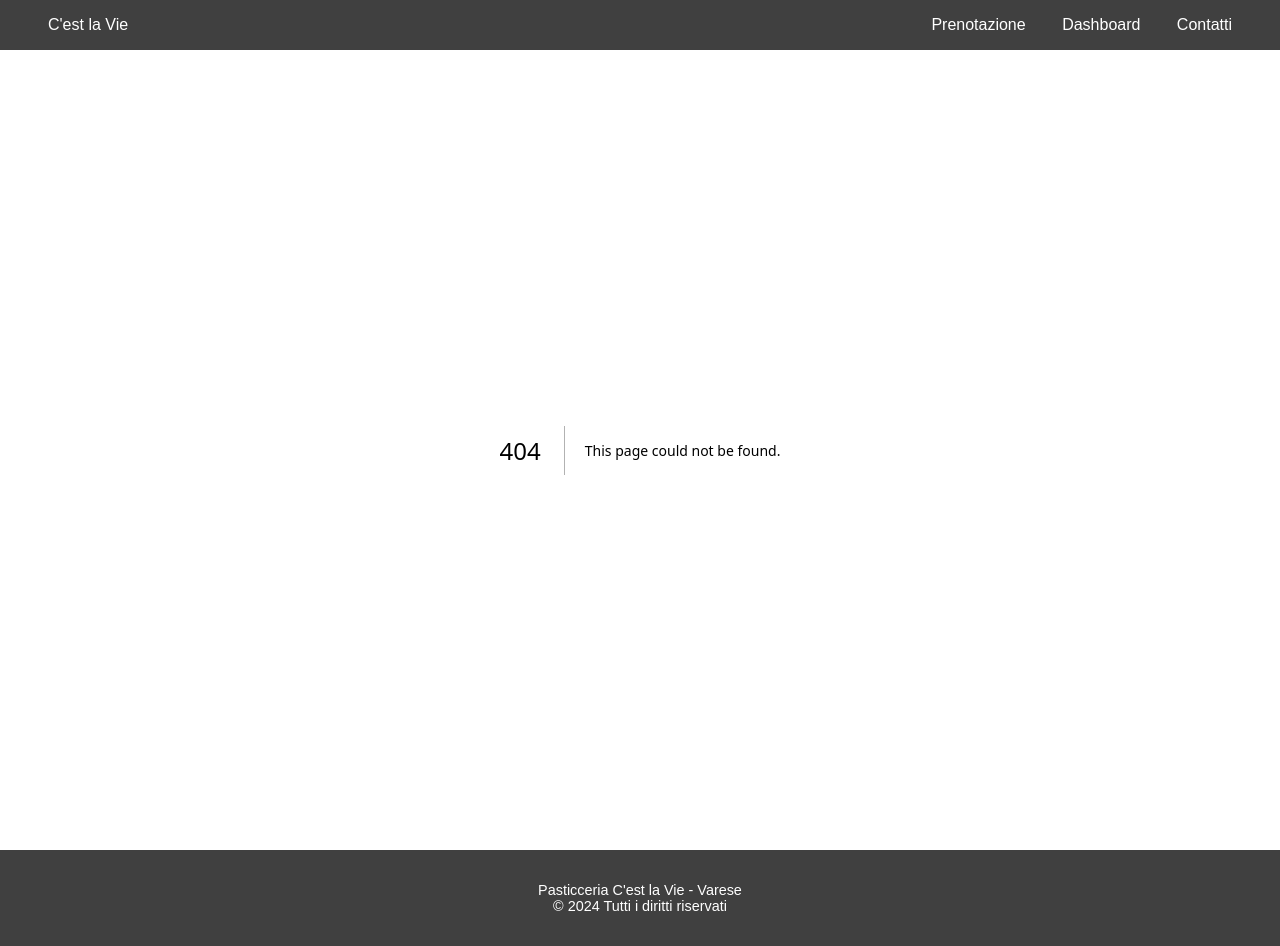
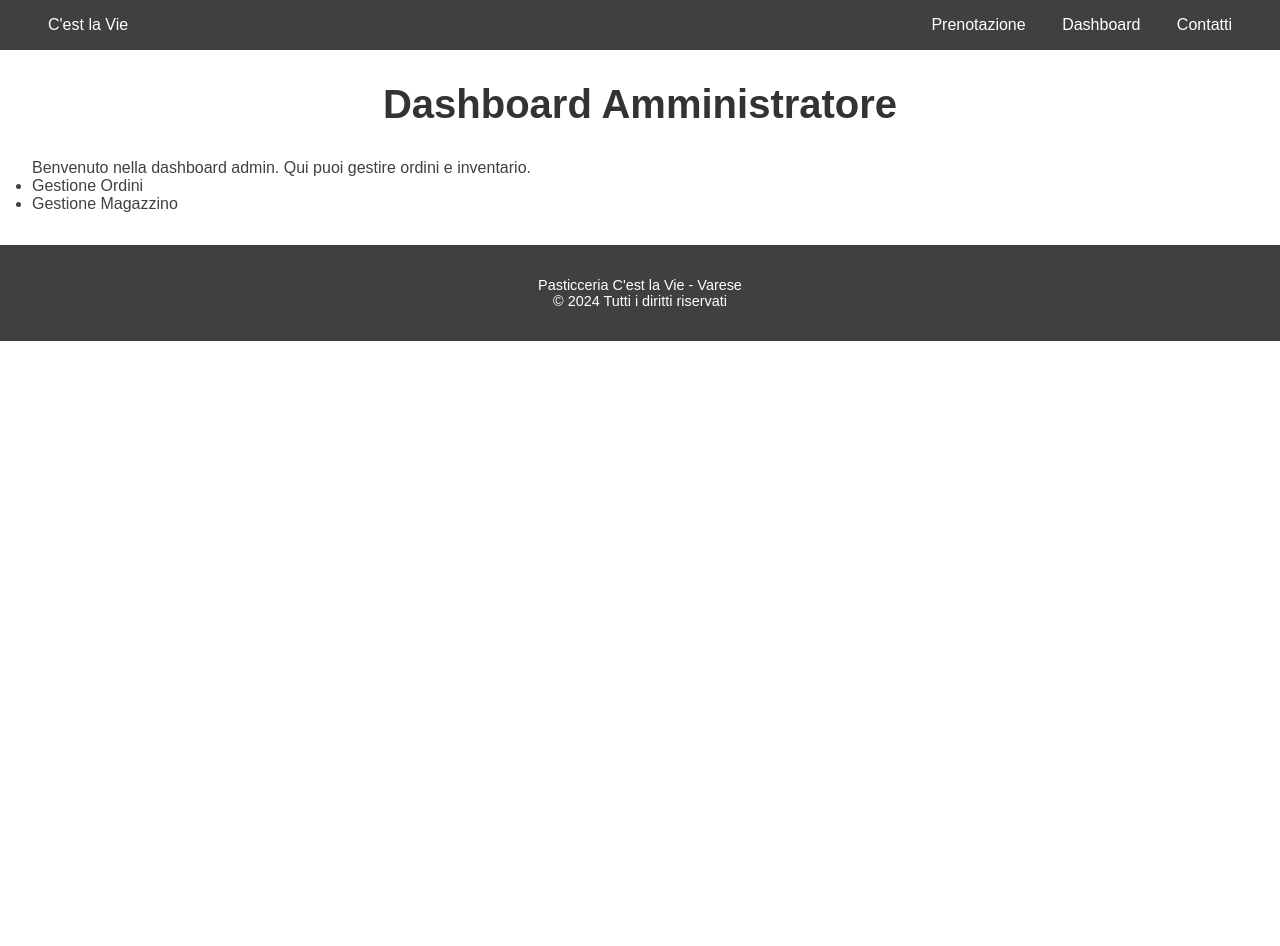
Before and after one commit to MarcosMaida/pw4_frontend, a Next.js app: page /admin/dashboard in a window 1280 px wide. Before the commit this address had no page. After the commit the page ends 800 px from the top, so only its background shows below. Built offline with nearby package versions, Linux system fonts and the light colour scheme; sample sign-in values are in the browser's storage.

Commit message:
Aggiunta di Admin Dashboard

```diff
--- /dev/null
+++ b/src/app/admin/dashboard/adminDashboard.module.css
@@ -0,0 +1,15 @@
+/* src/app/admin/dashboard/adminDashboard.module.css */
+
+.container {
+    font-family: Arial, sans-serif;
+    padding: 2rem;
+    background-color: #ffffff;
+    color: #404040;
+}
+
+.heading {
+    font-size: 2.5rem;
+    color: #333333;
+    text-align: center;
+    margin-bottom: 2rem;
+}
--- /dev/null
+++ b/src/app/admin/dashboard/page.js
@@ -0,0 +1,34 @@
+// src/app/admin/dashboard/page.js
+
+"use client";
+
+import { useEffect, useState } from 'react';
+import { useRouter } from 'next/navigation';
+import styles from './adminDashboard.module.css';
+
+export default function AdminDashboardPage() {
+    const router = useRouter();
+    const [role, setRole] = useState(null);
+
+    useEffect(() => {
+        // Recupera il ruolo dell'utente per verificare che sia un admin
+        const userRole = localStorage.getItem('userRole');
+        setRole(userRole);
+
+        // Se il ruolo non è admin, reindirizza al login
+        if (userRole !== 'admin') {
+            router.push('/auth/login');
+        }
+    }, [router]);
+
+    return (
+        <div className={styles.container}>
+            <h1 className={styles.heading}>Dashboard Amministratore</h1>
+            <p>Benvenuto nella dashboard admin. Qui puoi gestire ordini e inventario.</p>
+            <ul>
+                <li><a href="/admin/orders">Gestione Ordini</a></li>
+                <li><a href="/admin/inventory">Gestione Magazzino</a></li>
+            </ul>
+        </div>
+    );
+}
```
